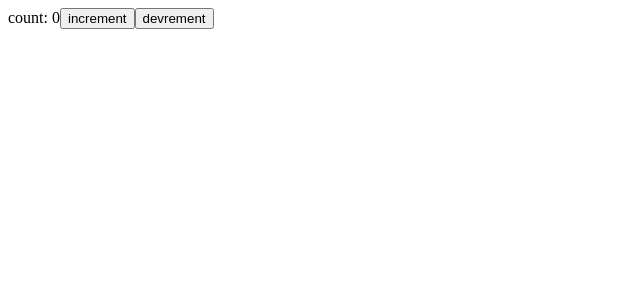
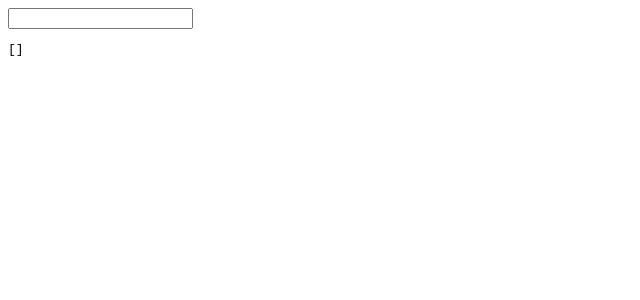
Before and after one commit to frankmaruf/react-hooks, a React (Create React App) app: page / in a window 1280 px wide. Shown: the top 300 px of the page, without its empty margins (0-640 px from the left). Built offline with nearby package versions, Linux system fonts and the light colour scheme.

Commit message:
complex useReducer

```diff
--- a/src/components/UseReducer.js
+++ b/src/components/UseReducer.js
@@ -1,28 +1,53 @@
-import React, { useReducer } from 'react'
+import React, { useReducer,useState } from 'react'
 
 const UseReducer = () => {
 
 
     const reducer = (state, action) => {
         switch(action.type){
-            case "increment":
-                return state + 1;
-            case "decrement":
-                return state - 1;
-            default:
+            case "add-todo":
+                return {todos:[...state.todos,{text:action.text,completed:false}]};
+            case "toggle-todo":
+                return {
+                    todos: state.todos.map((t,idx) =>
+                    idx === action.idx ? {...t, completed: !t.completed} : t
+                    )
+                };
+                default:
                 return state
         }
     }
-    const [count, dispatch] = useReducer(reducer,0)
+    const [{todos}, dispatch] = useReducer(reducer,{todos:[]})
+    const [text,setText] = useState();
     return (
         <div>
-            count: {count}
-            <button
-            onClick={()=>dispatch({type: 'increment'})}
-            >increment</button>
-            <button
-            onClick={()=>dispatch({type: 'decrement'})}
-            >devrement</button>
+            <form
+            onSubmit={e=>{
+                e.preventDefault()
+                dispatch({type:"add-todo",text})
+                setText("")
+            }}
+            >
+            <input
+            value={text}
+            onChange={(e)=>setText(e.target.value)}
+            />
+            </form>
+            {
+                todos.map((t,idx)=>(
+                    <div
+                    onClick={()=> dispatch({type:"toggle-todo",idx})}
+                    style={{textDecoration: t.completed ? 'line-through': ""}}
+                    key={t.text}>
+                        {t.text}
+                    </div>
+                ))
+            }
+            <pre>
+                {
+                    JSON.stringify(todos,null,2)
+                }
+            </pre>
         </div>
     )
 }
```
